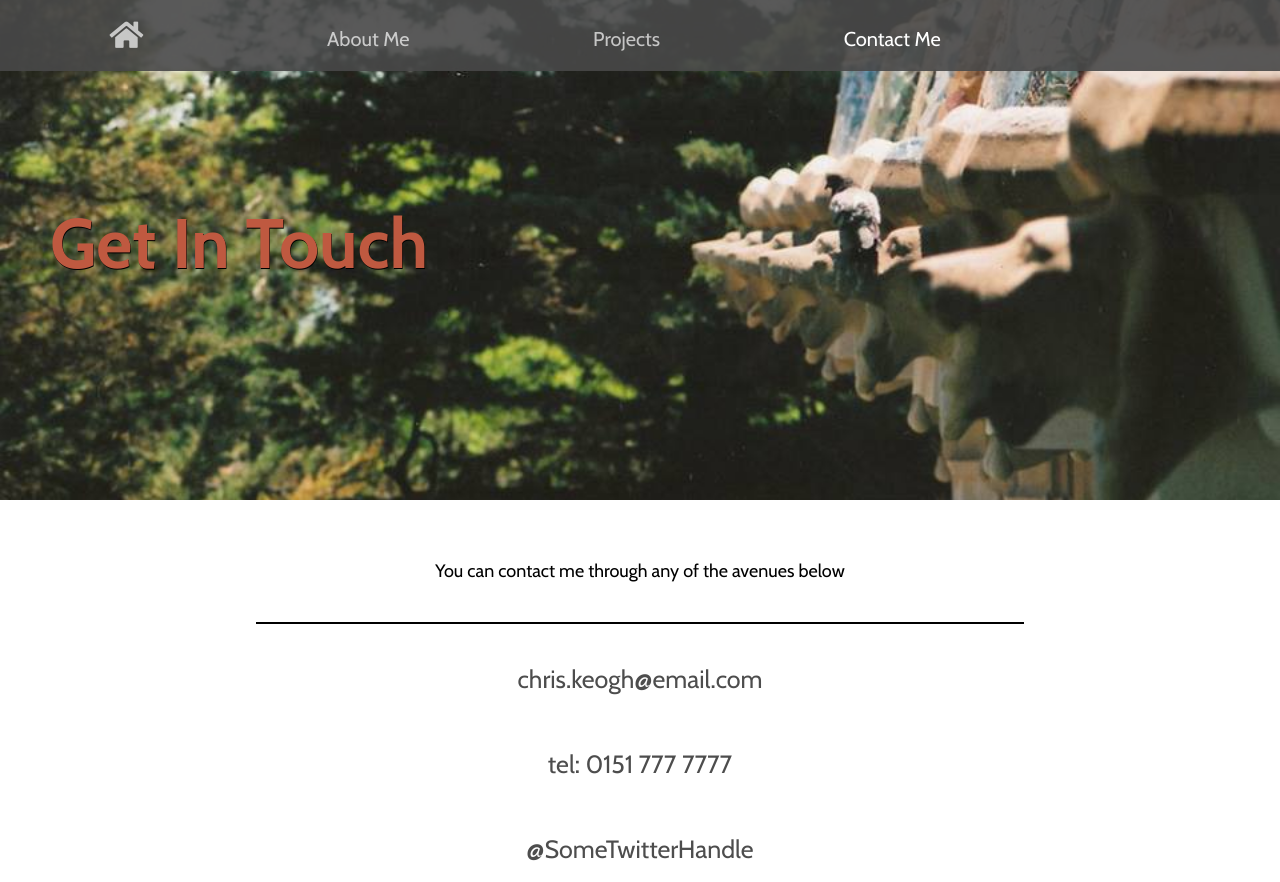
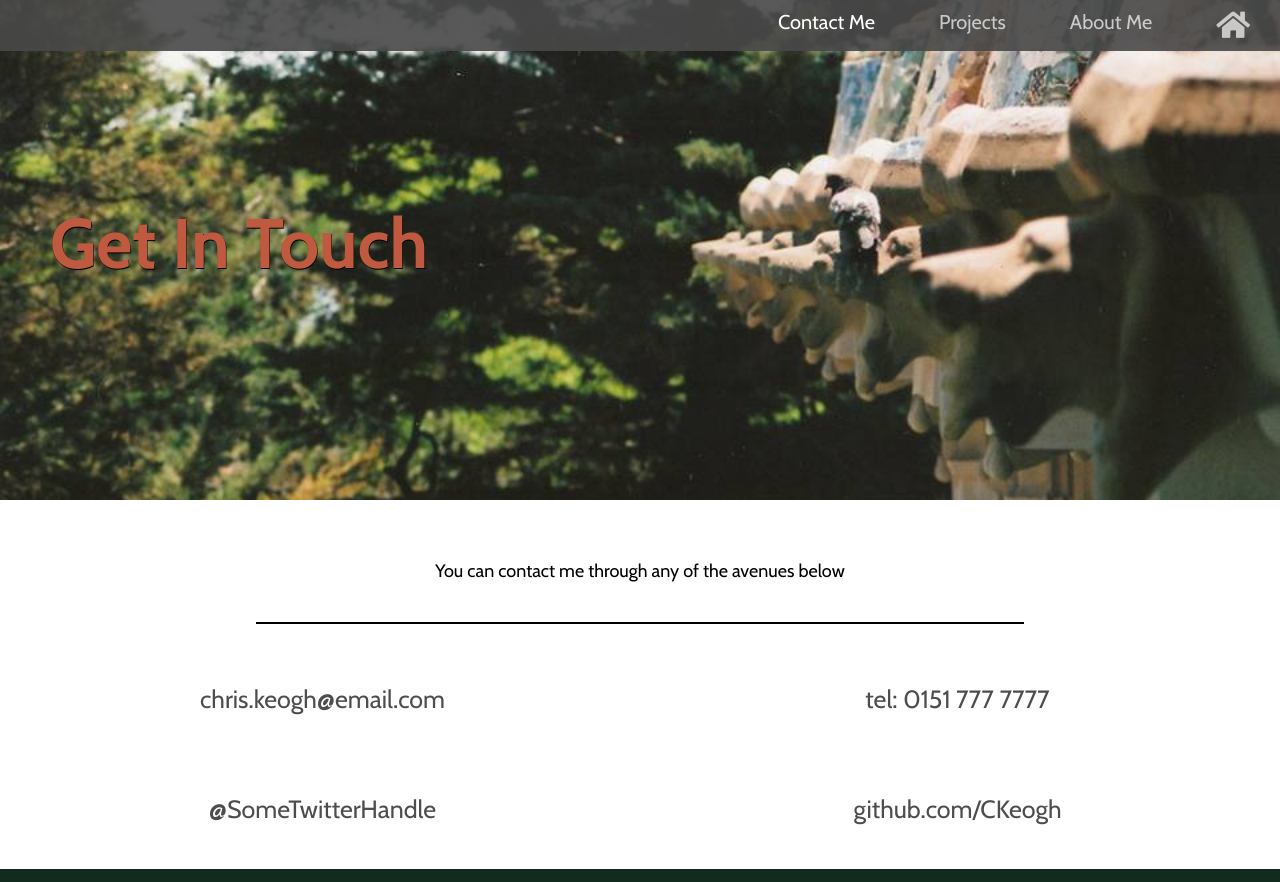
Before and after one commit to CKeogh/Portfolio2, a website: page contact.html in a window 1280 px wide. Shown: the top 882 px of the page. Drawn offline with nearby package versions, Linux system fonts and the light colour scheme; a web font is replaced by a local one.

Commit message:
adjust spacing of navbar and add more animation

```diff
--- a/contact.html
+++ b/contact.html
@@ -17,11 +17,11 @@
 
         <!--Navigation-->
         <nav>
-            <ul class="navbar animated fadeInDown">
+            <ul class="navbar">
                 <li><a href="index.html"><i class="fas fa-home"></i></a></li>
                 <a href="about.html"><li>About Me</li></a>
                 <a href="projects.html"><li>Projects</li></a>
-                <li>Contact Me</li>
+                <li class="animated pulse">Contact Me</li>
             </ul>
         </nav>
 
@@ -33,11 +33,12 @@
         </header>
 
         <!--Welcome message-->
-        <p class="welcome">
+        <p class="welcome animated fadeIn">
             You can contact me through any of the avenues below
         </p>
 
         <!--bullet points-->
+        <div class="bullets animated fadeIn">
             <p class="contactBullets">
                 chris.keogh@email.com
             </p>
@@ -50,7 +51,7 @@
             <p class="contactBullets">
                 github.com/CKeogh
             </p>
-
+        </div>
         <footer>
             <div class="contact">
                 <h4>email: ckeogh123@email.com</h4>
--- a/styles/style.css
+++ b/styles/style.css
@@ -21,14 +21,16 @@ body {
     position: fixed;
     margin: 0;
     width: 100%;
-    padding: 20px;
+    padding: 2px;
     background-color: rgba(73, 73, 73, 0.9);
     z-index: 4;
 }
 
 .navbar li {
-    padding: 20px 7%;
-    display: inline;
+    padding: 0.5rem 2.5%;
+    float: right;
+    list-style-type: none;
+
 }
 
 .fa-home {
@@ -91,6 +93,7 @@ a:hover {
     padding: 40px 0;
     margin: 20px 20%;
     border-bottom: 2px solid black;
+    animation-delay: 0.8s;
 }
 
 footer {
@@ -118,6 +121,12 @@ img {
 
 .subHeader {
     animation-delay: 0.7s;
+}
+
+
+
+.bullets {
+    animation-delay: 0.9s;
 }
 
 .contactBullets {
```
Also changed, not shown: about.html (+4 -4 lines), index.html (+2 -2 lines), projects.html (+3 -3 lines). Lines whose indentation alone changed are shown as unchanged.
